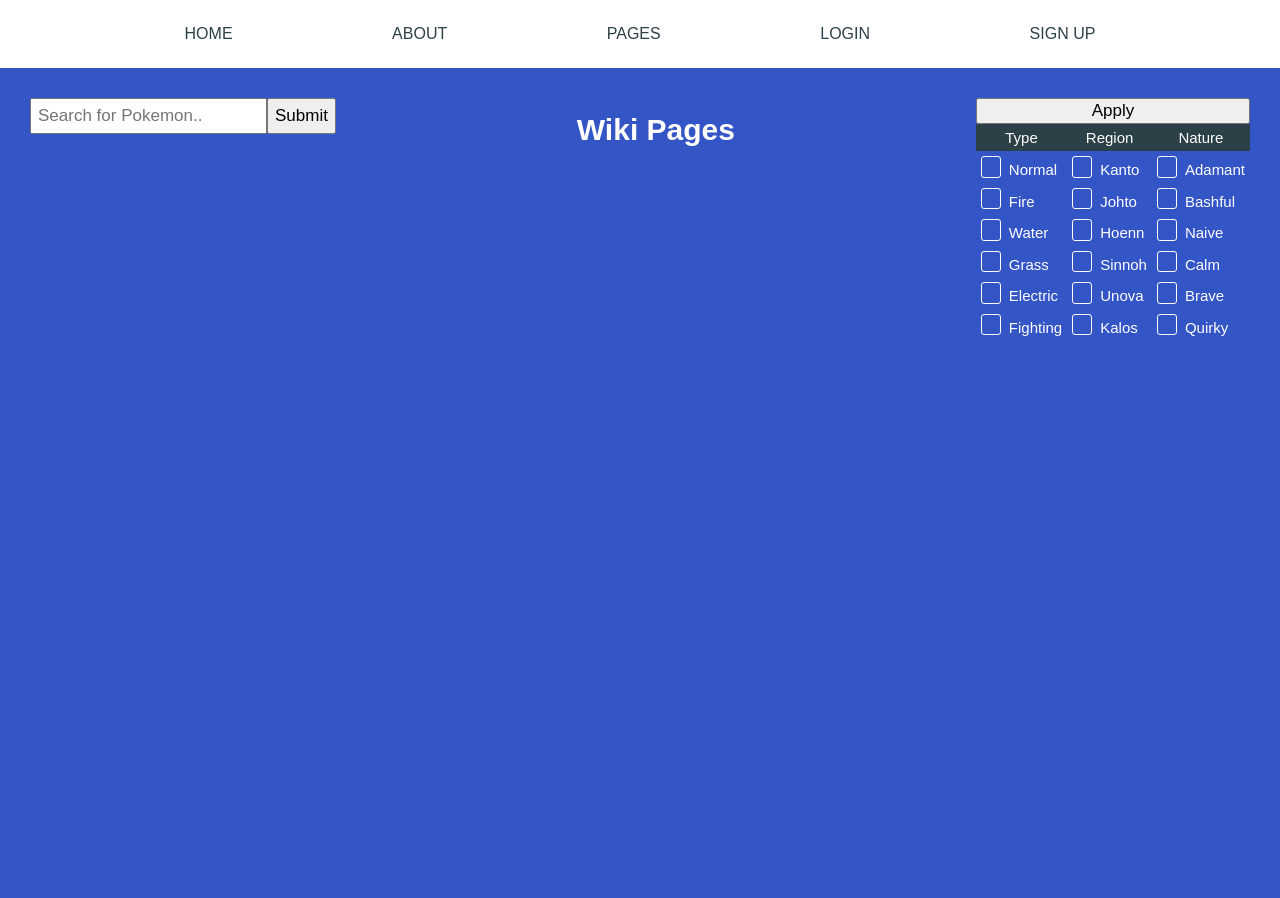
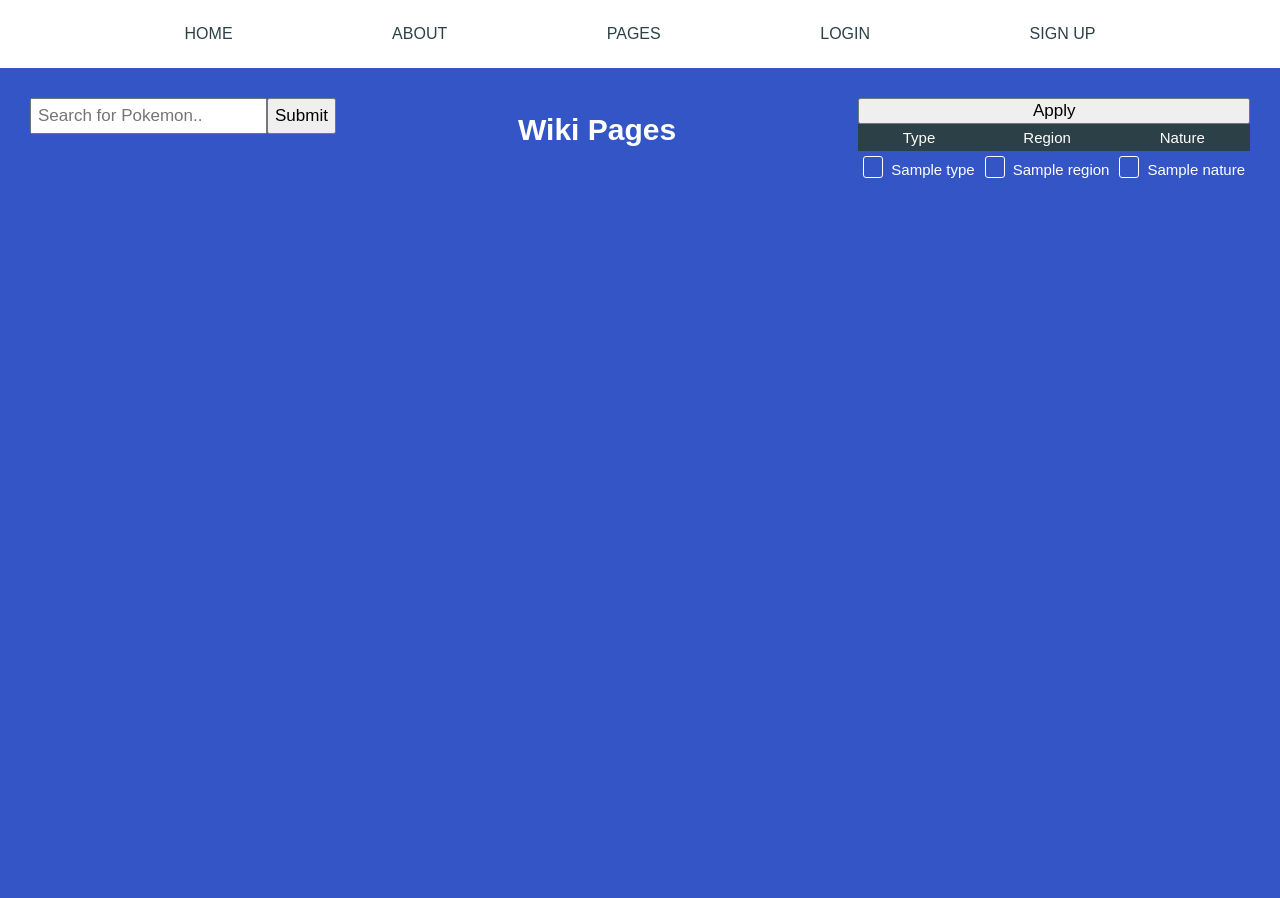
Before and after one commit to javidangarcia/pokemon-wiki, a Flask app: template flaskr/templates/pages.html in a window 1280 px wide. Run offline with Flask 2, Linux system fonts and the light colour scheme; the template is opened without the code that fills it: most values are stand-ins (such as "Sample title", 1, 10 or a date in 2020); some libraries are stand-ins or nearby versions; some web fonts are replaced.

Commit message:
added categories json and used jquery for filter clicking

```diff
--- /dev/null
+++ b/flaskr/static/script.js
@@ -0,0 +1,17 @@
+$(document).ready(function(){
+    $('.types-check').click(function() {
+        $('.types-check').not(this).prop('checked', false);
+    });
+});
+
+$(document).ready(function(){
+    $('.regions-check').click(function() {
+        $('.regions-check').not(this).prop('checked', false);
+    });
+});
+
+$(document).ready(function(){
+    $('.natures-check').click(function() {
+        $('.natures-check').not(this).prop('checked', false);
+    });
+});
--- a/flaskr/templates/main.html
+++ b/flaskr/templates/main.html
@@ -6,6 +6,8 @@
         <!-- TODO(Checkpoint Requirement 3): Change the title and content of your wiki.-->
         <title>{% block page_name%} PokeWiki {% endblock %}</title>
         <link rel="stylesheet" type="text/css" href="../static/main.css">
+        <script src="https://ajax.googleapis.com/ajax/libs/jquery/1.11.1/jquery.min.js"></script>
+        <script src="../static/script.js"></script>
     </head>
 </head>
 
--- a/flaskr/templates/pages.html
+++ b/flaskr/templates/pages.html
@@ -28,79 +28,27 @@ Wiki Pages
             <div class="filter-options">
                 <div>
                     <p>Type</p>
-                    <input type="checkbox" name="type" id="normal" value="Normal">
-                    <label for="normal">Normal</label>
-                    <input type="checkbox" name="type" id="fire" value="Fire">
-                    <label for="fire">Fire</label>
-                    <input type="checkbox" name="type" id="water" value="Water">
-                    <label for="water">Water</label>
-                    <input type="checkbox" name="type" id="grass" value="Grass">
-                    <label for="grass">Grass</label>
-                    <input type="checkbox" name="type" id="electric" value="Electric">
-                    <label for="electric">Electric</label>
-                    <input type="checkbox" name="type" id="fighting" value="Fighting">
-                    <label for="fighting">Fighting</label>
+                    {% for type in categories["types"] %}
+                        <input type="checkbox" class="types-check" name="type" id="{{type}}" value="{{type}}">
+                        <label for="{{type}}">{{type}}</label>
+                    {% endfor %}
                 </div>
                 <div>
                     <p>Region</p>
-                    <input type="checkbox" name="region" id="kanto" value="Kanto">
-                    <label for="kanto">Kanto</label>
-                    <input type="checkbox" name="region" id="johto" value="Johto">
-                    <label for="johto">Johto</label>
-                    <input type="checkbox" name="region" id="hoenn" value="Hoenn">
-                    <label for="hoenn">Hoenn</label>
-                    <input type="checkbox" name="region" id="sinnoh" value="Sinnoh">
-                    <label for="sinnoh">Sinnoh</label>
-                    <input type="checkbox" name="region" id="unova" value="Unova">
-                    <label for="unova">Unova</label>
-                    <input type="checkbox" name="region" id="kalos" value="Kalos">
-                    <label for="kalos">Kalos</label>
+                    {% for region in categories["regions"] %}
+                        <input type="checkbox" class="regions-check" name="region" id="{{region}}" value="{{region}}">
+                        <label for="{{region}}">{{region}}</label>
+                    {% endfor %}
                 </div>
                 <div>
                     <p>Nature</p>
-                    <input type="checkbox" name="nature" id="adamant" value="Adamant">
-                    <label for="adamant">Adamant</label>
-                    <input type="checkbox" name="nature" id="bashful" value="Bashful">
-                    <label for="bashful">Bashful</label>
-                    <input type="checkbox" name="nature" id="naive" value="Naive">
-                    <label for="naive">Naive</label>
-                    <input type="checkbox" name="nature" id="calm" value="Calm">
-                    <label for="calm">Calm</label>
-                    <input type="checkbox" name="nature" id="brave" value="Brave">
-                    <label for="brave">Brave</label>
-                    <input type="checkbox" name="nature" id="quirky" value="Quirky">
-                    <label for="quirky">Quirky</label>
+                    {% for nature in categories["natures"] %}
+                    <input type="checkbox" class="natures-check" name="nature" id="{{nature}}" value="{{nature}}">
+                    <label for="{{nature}}">{{nature}}</label>
+                    {% endfor %}
                 </div>
             </div>
         </form>
-        <!--<form action="" method="POST">
-            <select class="filter" name="filter">
-                <option value="">Select a Filter Option</option>
-                <optgroup label="Filter by Type">
-                    <option value="Normal">Normal</option>
-                    <option value="Fire">Fire</option>
-                    <option value="Water">Water</option>
-                    <option value="Grass">Grass</option>
-                    <option value="Electric">Electric</option>
-                    <option value="Ice">Ice</option>
-                    <option value="Fighting">Fighting</option>
-                    <option value="Poison">Poison</option>
-                    <option value="Ground">Ground</option>
-                    <option value="Flying">Flying</option>
-                    <option value="Psychic">Psychic</option>
-                    <option value="Bug">Bug</option>
-                    <option value="Rock">Rock</option>
-                    <option value="Ghost">Ghost</option>
-                    <option value="Dark">Dark</option>
-                    <option value="Dragon">Dragon</option>
-                </optgroup>
-                <optgroup label="Sort by Level">
-                    <option value="LowestToHighest">Lowest to Highest</option>
-                    <option value="HighestToLowest">Highest to Lowest</option>
-                </optgroup>
-            </select>
-            <input class="apply" type="submit" value="Apply">
-        </form>-->
     </div>
 </div>
 {% endblock %}
```
Also changed, not shown: flaskr/backend.py (+8 -0 lines), flaskr/pages.py (+7 -6 lines), flaskr/templates/upload.html (+9 -28 lines).
